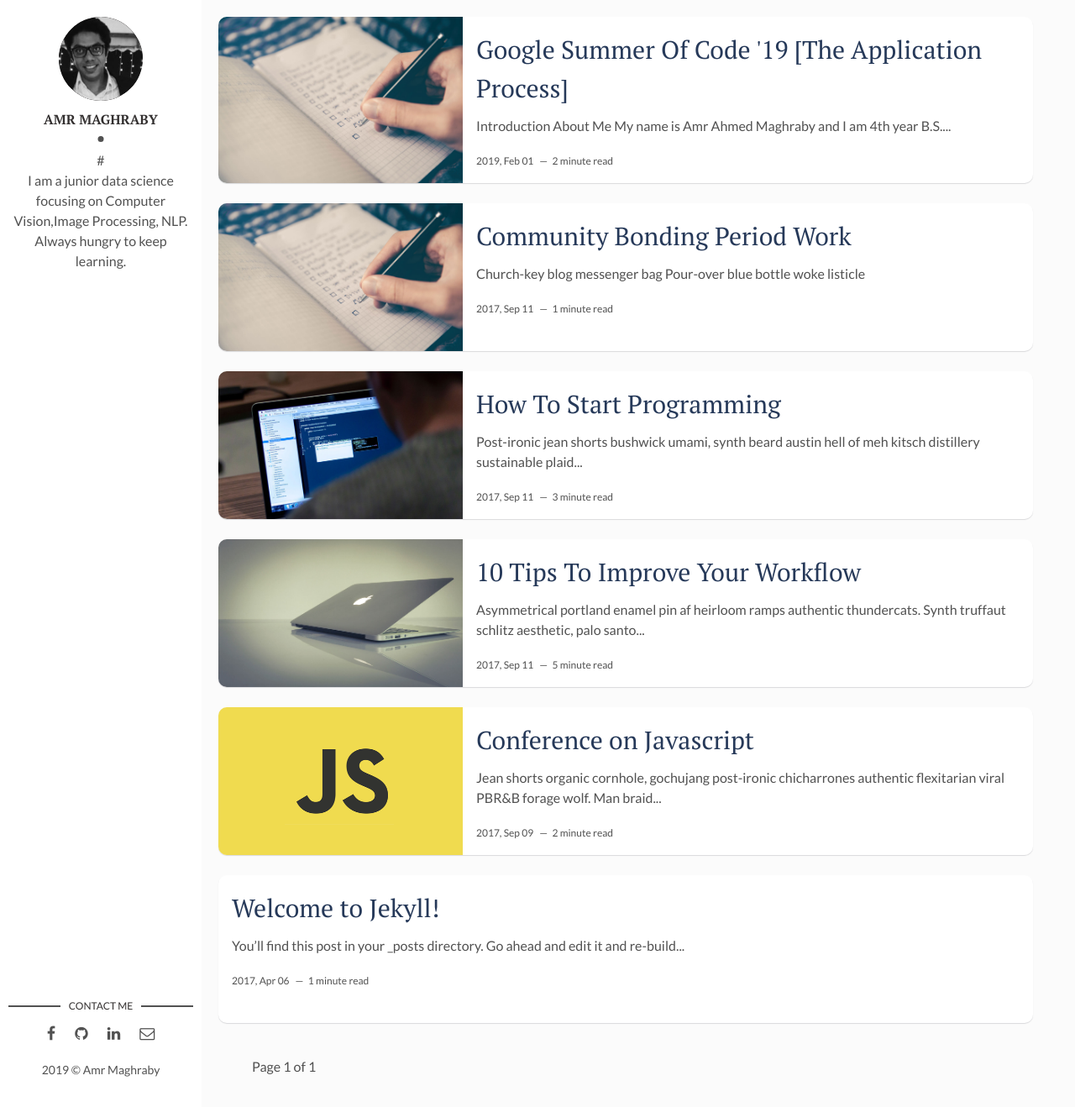
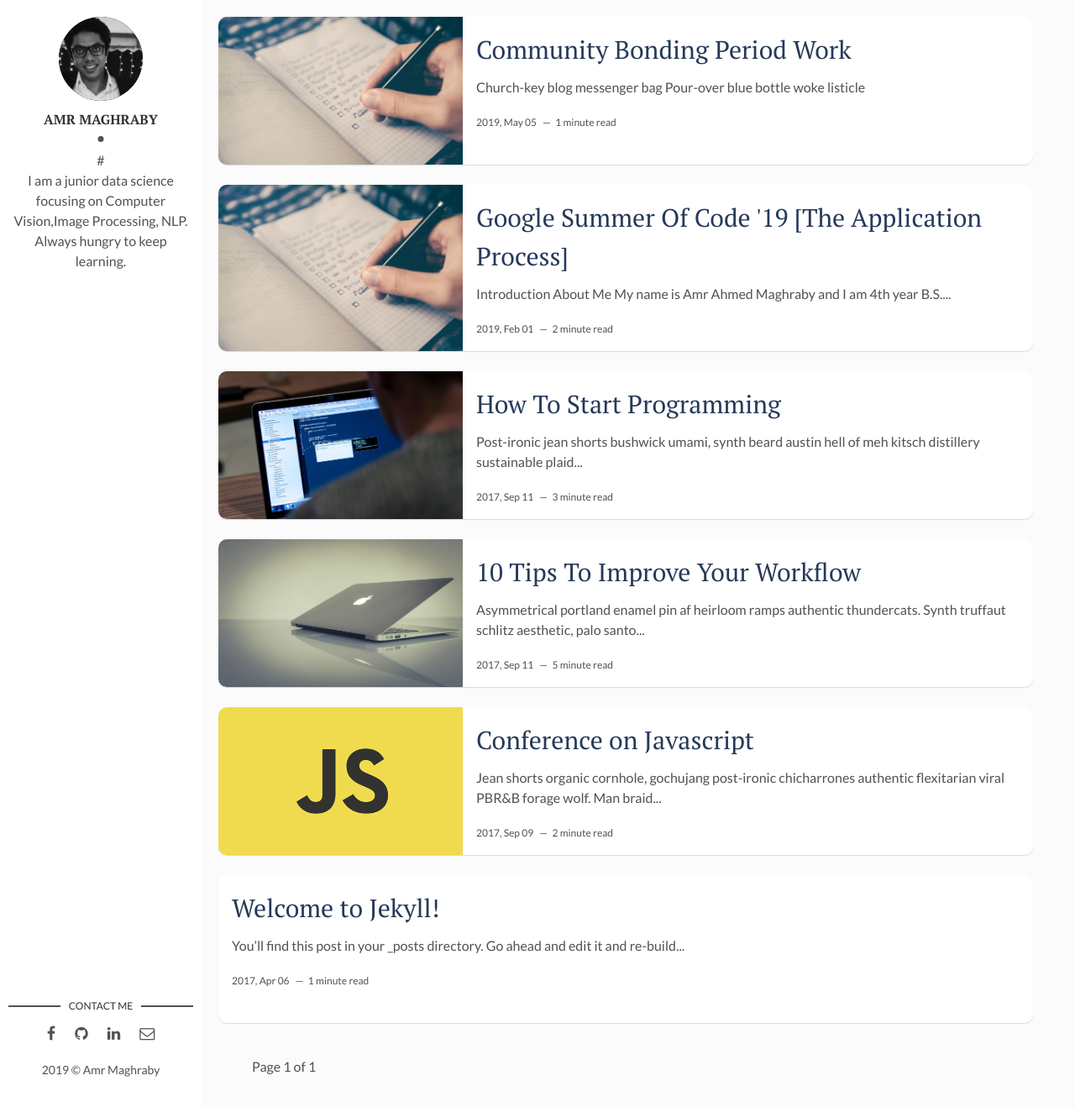
Before and after one commit to AmrMaghraby/amrmaghraby.github.io, a Jekyll site: the page built from index.html, in a window 1280 px wide and 1318 px high. Shown: the whole window at 84% size. Built offline with Jekyll 4.4.1, drawn with Linux system fonts in a browser that asks for light colours; the list of posts is cut into pages by our own code.

Commit message:
Update 2017-09-12-the-best-organizer-software.markdown

```diff
--- a/_posts/2017-09-12-the-best-organizer-software.markdown
+++ b/_posts/2017-09-12-the-best-organizer-software.markdown
@@ -1,7 +1,7 @@
 ---
 layout: post
 title: Community Bonding Period Work
-date: 2017-09-12 00:00:00 +0300
+date: 2019-05-06 00:00:00 +0300
 description:  # Add post description (optional)
 img: software.jpg # Add image post (optional)
 tags: [Requirments , Planning] # add tag
```
